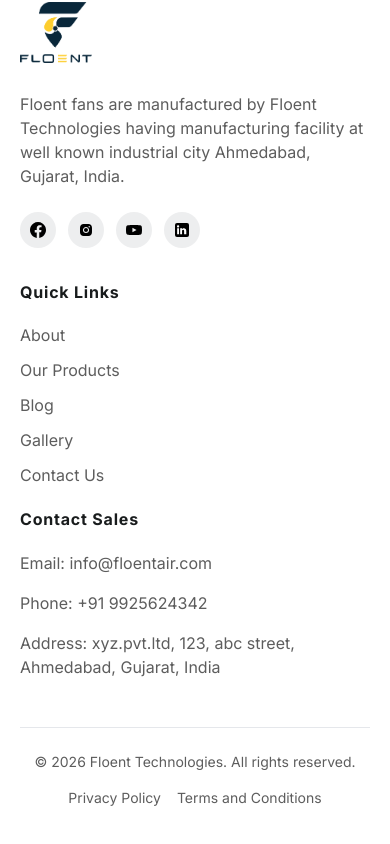
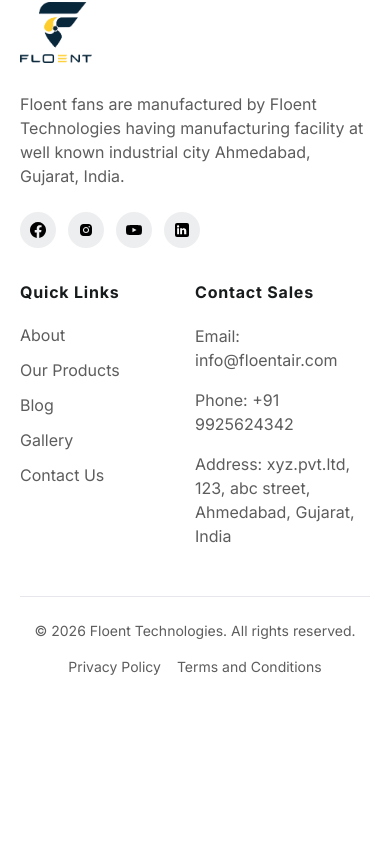
Before and after one commit to kb-patel2005/vkpclfan, a Next.js app: page / in a window 390 px wide. Shown: the part 10189-11033 px from the top of the page. After the commit the page ends 10978 px from the top, so only its background shows below. Built offline with nearby package versions, Linux system fonts and the light colour scheme.

Commit message:
third commit 02-09...

```diff
--- a/component/common/Footer.tsx
+++ b/component/common/Footer.tsx
@@ -129,7 +129,7 @@
 
 
           {/* ================= COLUMN 2 ================= */}
-          <div className="w-full lg:w-[60%] mt-8 flex flex-wrap justify-between">
+          <div className="w-full lg:w-[60%] mt-8 flex justify-between">
             <div className="lg:mt-0 lg:pr-6">
 
               <h3 className="mb-5 text-[16px] leading-6 font-bold tracking-wider text-[#191C1D]">
@@ -193,7 +193,7 @@
                 </li>
               </ul>
             </div>
-            <div className="lg:mt-0 lg:w-[33%]">
+            <div className="lg:mt-0 w-[50%] lg:w-[33%]">
 
               <h3 className="mb-5 text-[16px] leading-6 font-bold tracking-wider text-[#191C1D]">
                 Contact Sales
--- a/component/home/Advantage.tsx
+++ b/component/home/Advantage.tsx
@@ -62,7 +62,7 @@
 
 export function Advantage() {
   return (
-    <section className="w-full bg-[#F8F9FA] px-5 py-8 sm:py-10 lg:px-0 lg:py-16">
+    <section className="w-full bg-[#F8F9FA] px-5 py-8 sm:py-10 lg:px-6 lg:py-16">
         <div className="mx-auto mt-8 grid max-w-7xl grid-cols-12  sm:mt-10 lg:mt-14 lg:gap-10">
 
           <motion.div
--- a/component/home/OurProducts.tsx
+++ b/component/home/OurProducts.tsx
@@ -34,7 +34,7 @@
 
 export default function IndustrialSolutions() {
     return (
-        <section className="w-full bg-white pt-5 px-5 lg:px-0 mt-5 lg:mt-32">
+        <section className="w-full bg-white pt-5 px-5 lg:px-6 mt-5 lg:mt-32">
             <div className="mx-auto max-w-7xl">
 
                 {/* ================= HEADING ================= */}
```
